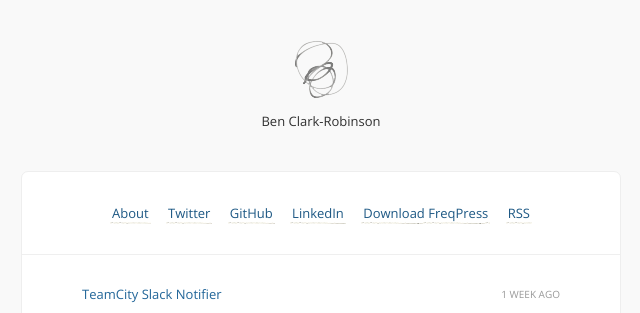
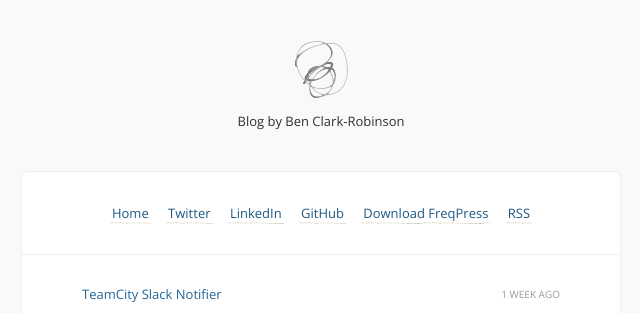
Before and after one commit to Mozketo/mozketo.github.io, a Jekyll site: the page built from index.html, in a window 1280 px wide and 900 px high. Shown: the top 313 px of the window, without its empty margins (319-959 px from the left). Built offline with Jekyll 4.4.1, drawn with Linux system fonts in a browser that asks for light colours; Markdown is read by kramdown in place of the engine named in the settings; the list of posts is cut into pages by our own code; comment, search, counter and statistics services are not loaded.

Commit message:
Rejigging headings - usability

```diff
--- a/_config.yml
+++ b/_config.yml
@@ -1,4 +1,4 @@
-title:            Ben Clark-Robinson
+title:            Blog by Ben Clark-Robinson
 description:      Technology
 paginate:         5
 url:              http://benclarkrobinson.net
@@ -9,16 +9,16 @@ google_analytics: UA-1948867-4
 excerpt_separator: <!--more-->
 
 links:
-  - name:         About
-    url:          /profile/2009/05/20/whos-ben-clark-robinson/
+  - name:         Home
+    url:          /
   - name:         Twitter
     url:          https://twitter.com/bclarkrobinson
     external:     true
+  - name:         LinkedIn
+    url:          https://au.linkedin.com/in/benclarkrobinson
+    external:     true
   - name:         GitHub
     url:          http://github.com/mozketo
-    external:     true
-  - name:         LinkedIn
-    url:          https://au.linkedin.com/in/benclarkrobinson
     external:     true
   - name:         Download FreqPress
     url:          /apps/2014/07/18/announcing-freq-press-alpha-key-counter-for-windows/
```
